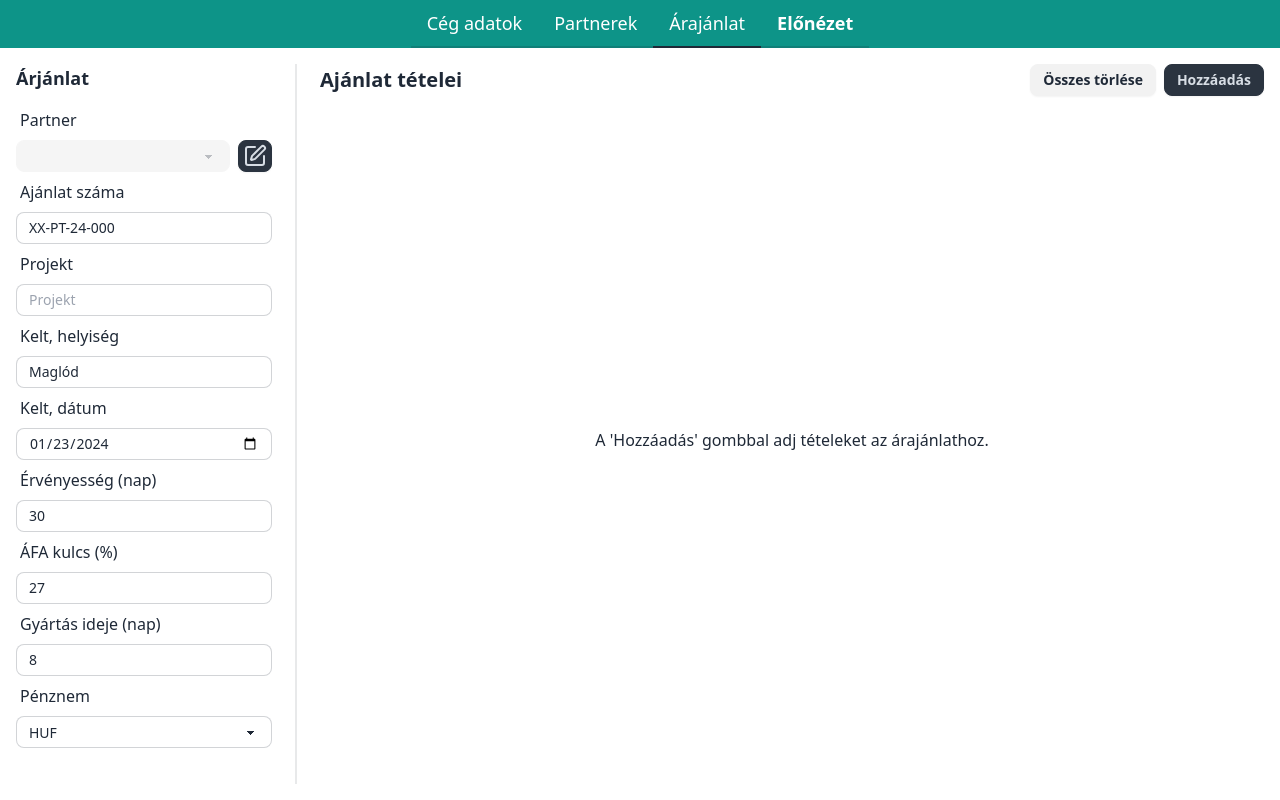
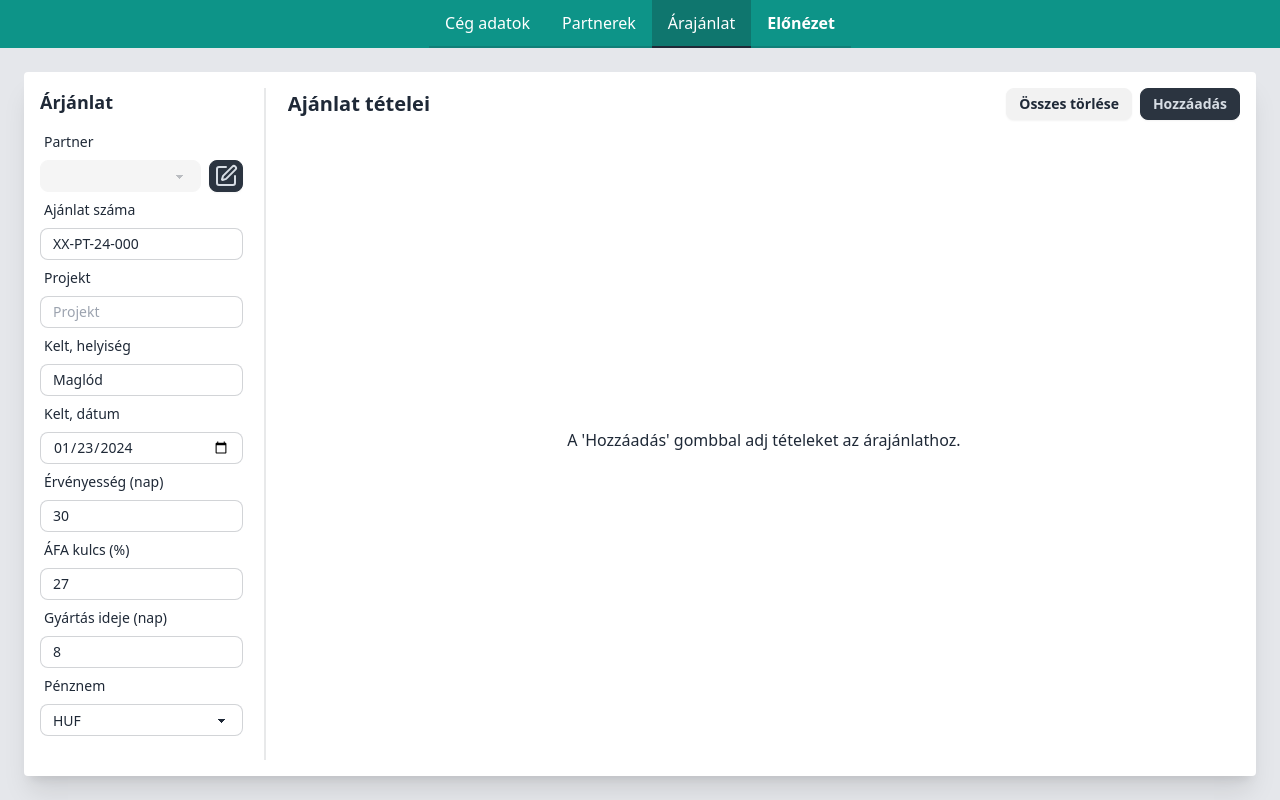
Before and after one commit to ibagi/price-offer, a Svelte app: page / in a window 1280 px wide. Built offline with nearby package versions, Linux system fonts and the light colour scheme.

Commit message:
small layout and design update

```diff
--- a/src/components/NavBar.svelte
+++ b/src/components/NavBar.svelte
@@ -31,26 +31,26 @@
   $: setActiveRoute($location);
 </script>
 
-<nav class="flex justify-center gap-4 bg-teal-600">
+<nav class="flex justify-center bg-teal-600">
   <div role="tablist" class="tabs tabs-bordered">
     {#each routes as route}
       {#if route.isActive}
         <Link
           role="tab"
-          class="tab h-12 text-white text-lg tab-active"
+          class="tab text-base h-12 font-medium text-white tab-active bg-teal-700"
           as="a"
           to={route.to}>{route.title}</Link>
       {:else}
         <Link
           role="tab"
-          class="tab h-12 text-white text-lg"
+          class="tab text-base h-12 font-medium text-white"
           as="a"
           to={route.to}>{route.title}</Link>
       {/if}
     {/each}
     <Link
       role="tab"
-      class="tab h-12 text-white text-lg font-bold"
+      class="tab text-base h-12 text-white font-bold"
       as="a"
       to="/preview">{$t('navigation.preview')}</Link>
   </div>
--- a/src/layouts/Layout.svelte
+++ b/src/layouts/Layout.svelte
@@ -4,9 +4,10 @@
   const slots = $$props.$$slots;
 </script>
 
-<main class="flex flex-col w-screen h-screen bg-base-100">
+<main class="flex flex-col w-screen h-screen overflow-hidden">
   <NavBar />
-  <div class="flex flex-1 p-4 w-full">
+  <div class="flex w-full h-full bg-gray-200 p-6">
+    <div class="flex w-full bg-white rounded shadow-xl p-4">
       <!-- Left side -->
       {#if slots.left}
         <slot name="left" />
@@ -14,11 +15,15 @@
       {/if}
 
       <!-- Right side -->
-    <div class="w-full flex flex-col flex-1">
+      <div class="w-full  flex flex-col overflow-x-hidden">
+        <div class="flex-1">
           <slot name="right" />
-      <div class="justify-end">
+        </div>
+
+        <div class="justify-end shrink-0">
           <slot name="actions" />
         </div>
       </div>
     </div>
+  </div>
 </main>
--- a/src/lib/translations.ts
+++ b/src/lib/translations.ts
@@ -77,7 +77,7 @@ const translations: Translations = {
     'partners.tableColumns.address': 'Cím',
     'partners.tableColumns.companyNumber': 'Cégjegyzékszám',
     'partners.tableColumns.taxNumber': 'Adószám',
-    'company.title': 'Árajánlaton megjelenő cég adatok',
+    'company.title': 'Cég adatok',
     'company.labels.title': 'Küldő címsor 1:',
     'company.labels.subtitle': 'Küldő címsor 2:',
     'company.labels.phone': 'Mobiltelefon:',
--- a/src/pages/Company.svelte
+++ b/src/pages/Company.svelte
@@ -28,10 +28,12 @@
 </script>
 
 <Layout>
-  <section slot="right" class="flex flex-col gap-2 self-center">
+  <section class="flex flex-col" slot="right">
+    <h1 class="font-bold text-lg pb-2">{$t('company.title')}</h1>
+    <div class="flex flex-col gap-2 self-center">
       {#each fields as field}
         <div class="flex items-center w-full">
-        <label class="font-medium label w-52" for={field}>
+          <label class="font-medium label text-sm w-36" for={field}>
             {$t(`company.labels.${field}`)}
           </label>
           <input
@@ -42,5 +44,6 @@
             bind:value={$contact[field]} />
         </div>
       {/each}
+    </div>
   </section>
 </Layout>
--- a/src/pages/PriceOffer.svelte
+++ b/src/pages/PriceOffer.svelte
@@ -33,7 +33,7 @@
     <h1 class="font-bold text-lg pb-2" tabindex="-1">
       {$t('priceOffer.title')}
     </h1>
-    <label class="font-medium label" for="partner">
+    <label class="font-medium label text-sm" for="partner">
       {$t('priceOffer.labels.partner')}
     </label>
 
@@ -58,7 +58,7 @@
       </Link>
     </div>
 
-    <label class="font-medium label" for="offerNumber">
+    <label class="font-medium label text-sm" for="offerNumber">
       {$t('priceOffer.labels.offerNumber')}
     </label>
     <input
@@ -69,7 +69,7 @@
       name="offerNumber"
       bind:value={$offer.offerNumber} />
 
-    <label class="font-medium label" for="projectName"
+    <label class="font-medium label text-sm" for="projectName"
       >{$t('priceOffer.labels.project')}
     </label>
     <input
@@ -80,7 +80,7 @@
       name="projectName"
       bind:value={$offer.projectName} />
 
-    <label class="font-medium label" for="offerPlace">
+    <label class="font-medium label text-sm" for="offerPlace">
       {$t('priceOffer.labels.offerPlace')}
     </label>
     <input
@@ -90,7 +90,7 @@
       name="offerPlace"
       bind:value={$offer.offerPlace} />
 
-    <label class="font-medium label" for="offerDate">
+    <label class="font-medium label text-sm" for="offerDate">
       {$t('priceOffer.labels.offerDate')}
     </label>
     <DateInput
@@ -99,7 +99,7 @@
       name="offerDate"
       bind:value={$offer.offerDate} />
 
-    <label class="font-medium label" for="validity">
+    <label class="font-medium label text-sm" for="validity">
       {$t('priceOffer.labels.validity')}
     </label>
     <input
@@ -110,7 +110,7 @@
       name="validity"
       bind:value={$offer.validity} />
 
-    <label class="font-medium label" for="taxRate">
+    <label class="font-medium label text-sm" for="taxRate">
       {$t('priceOffer.labels.taxRate')}
     </label>
     <input
@@ -121,7 +121,7 @@
       name="taxRate"
       bind:value={$taxRate} />
 
-    <label class="font-medium label" for="productionTime">
+    <label class="font-medium label text-sm" for="productionTime">
       {$t('priceOffer.labels.productionTime')}
     </label>
     <input
@@ -132,7 +132,7 @@
       name="productionTime"
       bind:value={$offer.productionTimeInDays} />
 
-    <label class="font-medium label" for="currency">
+    <label class="font-medium label text-sm" for="currency">
       {$t('priceOffer.labels.currency')}
     </label>
     <select
@@ -210,8 +210,17 @@
           </tbody>
         </table>
       </div>
+    {/if}
 
-      <div class="divider"></div>
+    {#if !$hasItem}
+      <p class="flex flex-1 justify-center items-center h-32">
+        {$t('priceOffer.hint')}
+      </p>
+    {/if}
+  </section>
+
+  <section slot="actions">
+    {#if $hasItem}
       <div class="font-bold flex justify-end gap-8">
         <div class="text-center">
           <span>{$t('priceOffer.summary.netto')}</span>
@@ -242,11 +251,5 @@
         </div>
       </div>
     {/if}
-
-    {#if !$hasItem}
-      <p class="flex flex-1 justify-center items-center h-32">
-        {$t('priceOffer.hint')}
-      </p>
-    {/if}
   </section>
 </Layout>
```
Lines whose indentation alone changed are shown as unchanged.
